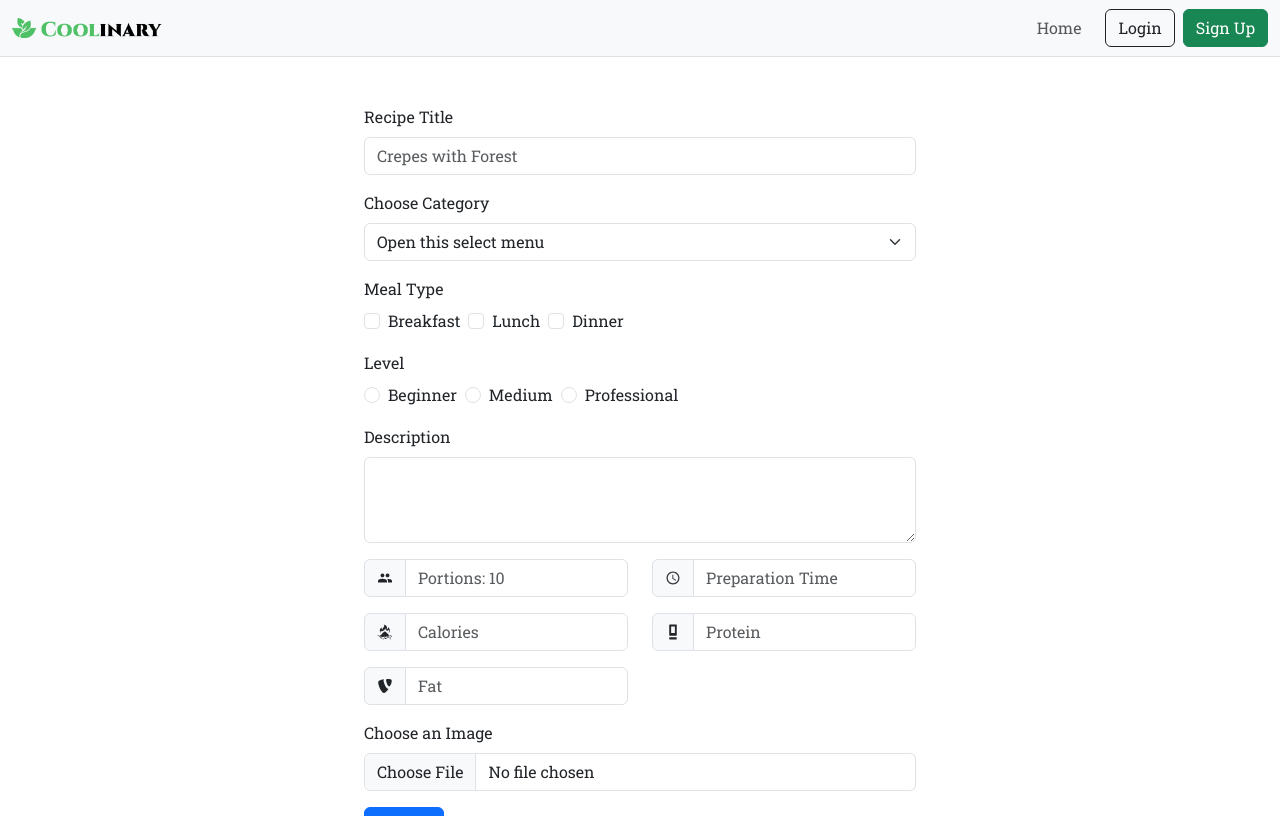
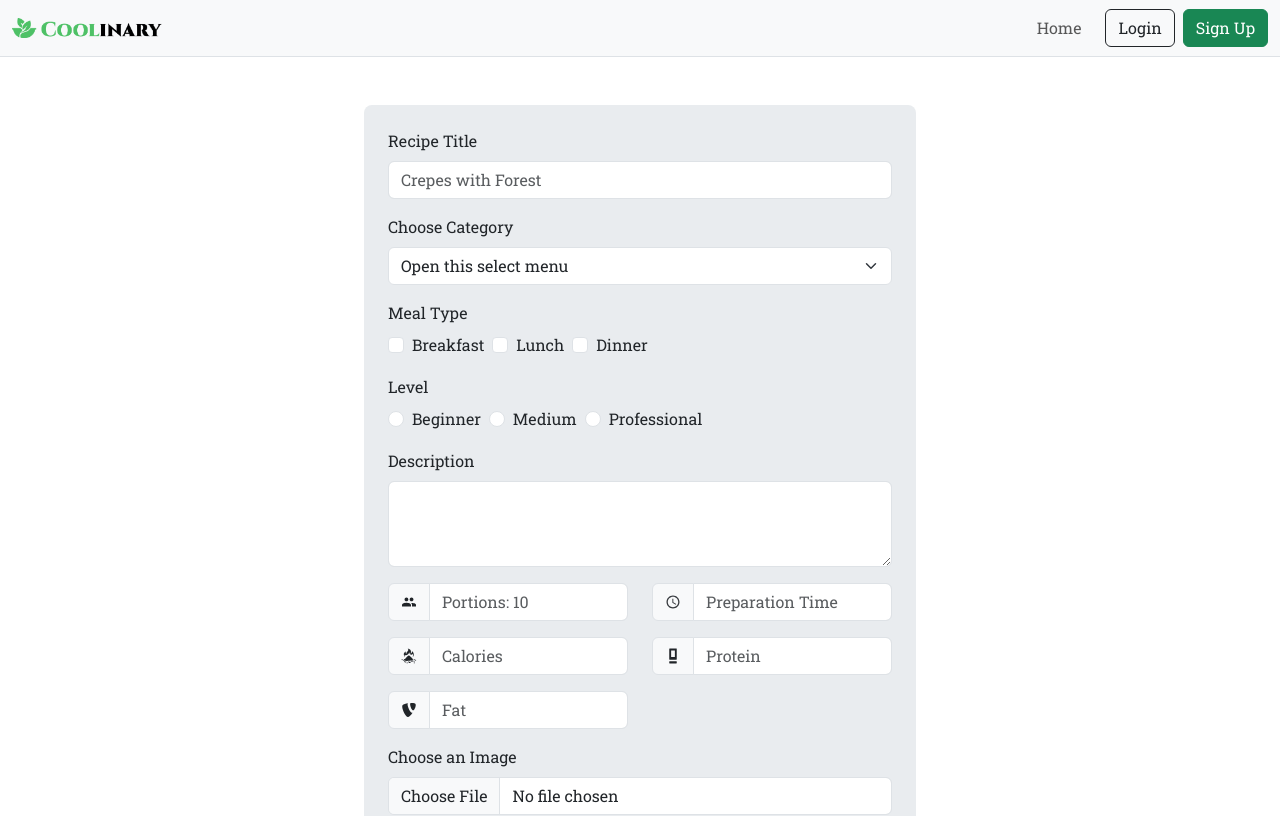
Before and after one commit to alancrisanto/recipesnext, a Next.js app: page /admin/create in a window 1280 px wide. Shown: the top 816 px of the page. Built offline with nearby package versions, Linux system fonts and the light colour scheme; no server answers.

Commit message:
style form

```diff
--- a/src/components/recipesForm/recipesForm.tsx
+++ b/src/components/recipesForm/recipesForm.tsx
@@ -9,7 +9,7 @@ import { FaTypo3 } from "react-icons/fa";
 
 function FormRecipe() {
 	return (
-		<Form className="rounded-3">
+		<Form className="rounded-3 bg-body-secondary px-3 py-3 p-md-4">
 			<Form.Group className="mb-3" controlId="recipeTitle">
 				<Form.Label>Recipe Title</Form.Label>
 				<Form.Control type="text" placeholder="Crepes with Forest" />
@@ -25,7 +25,7 @@ function FormRecipe() {
 			</Form.Group>
 			<Form.Group className="mb-3" controlId="mealType">
 				<Form.Label>Meal Type</Form.Label>
-				<div className="d-flex gap-2">
+				<div className="d-flex flex-wrap gap-2">
 					<Form.Check // prettier-ignore
 						type="checkbox"
 						id="breakfast"
@@ -45,7 +45,7 @@ function FormRecipe() {
 			</Form.Group>
 			<Form.Group className="mb-3" controlId="level">
 				<Form.Label>Level</Form.Label>
-				<div className="d-flex gap-2">
+				<div className="d-flex flex-wrap gap-2">
 					<Form.Check // prettier-ignore
 						type="radio"
 						name="level"
```
